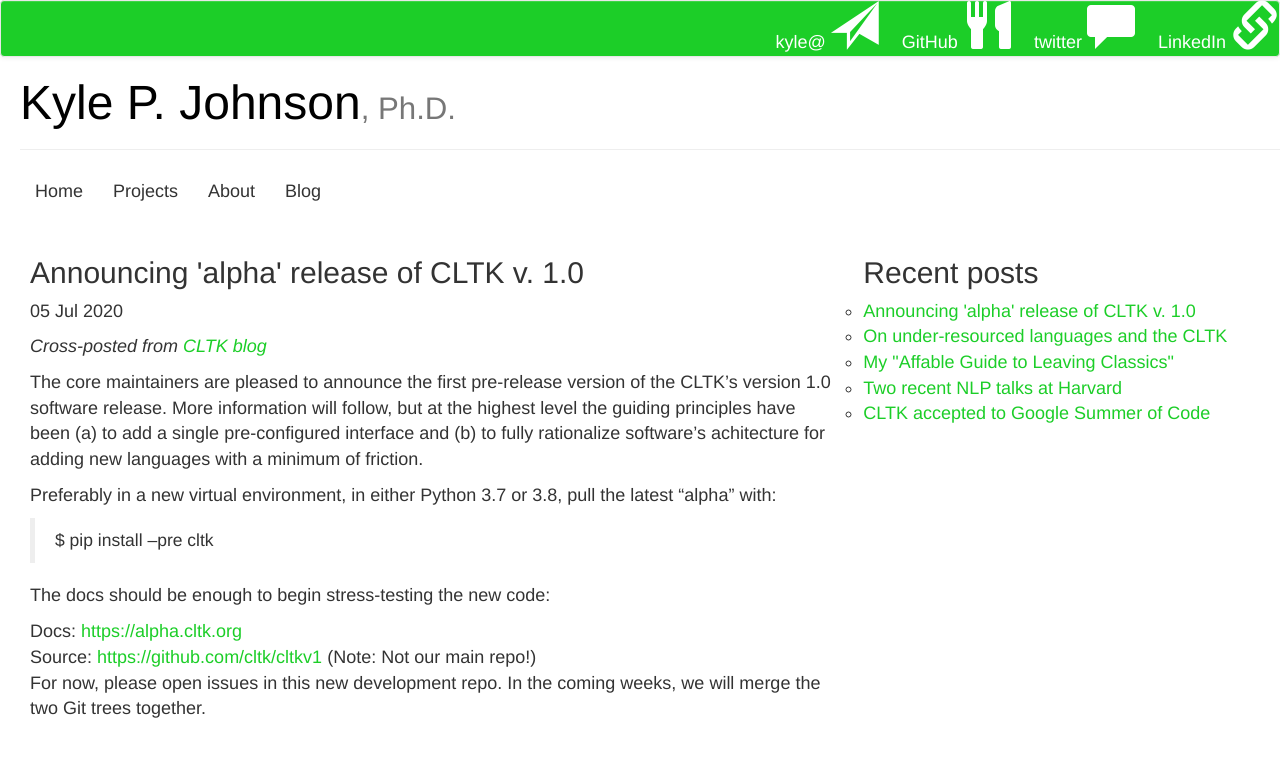
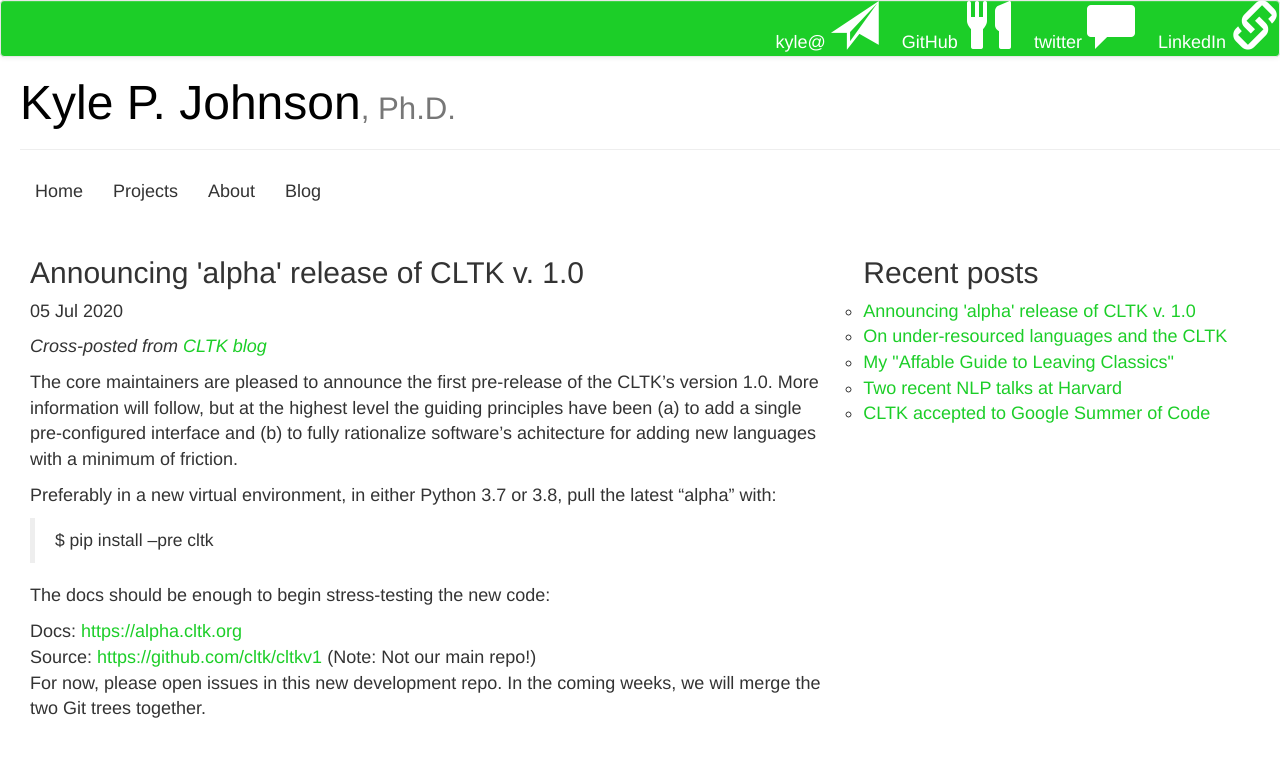
Before and after one commit to kylepjohnson/kylepjohnson.github.io, a Jekyll site: the page built from _posts/2020-07-05-announcing-alpha-release-v1.markdown, in a window 1280 px wide. Shown: the top 757 px of the page. Built offline with Jekyll 4.4.1, drawn with Linux system fonts in a browser that asks for light colours; nearby versions of some CDN libraries.

Commit message:
Update 2020-07-05-announcing-alpha-release-v1.markdown

```diff
--- a/_posts/2020-07-05-announcing-alpha-release-v1.markdown
+++ b/_posts/2020-07-05-announcing-alpha-release-v1.markdown
@@ -8,7 +8,7 @@ author: Kyle P. Johnson
 
 *Cross-posted from [CLTK blog](http://cltk.org/blog/2020/07/05/announcing-alpha-release-v1.html)*
 
-The core maintainers are pleased to announce the first pre-release version of the CLTK's version 1.0 software release. More information will follow, but at the highest level the guiding principles have been (a) to add a single pre-configured interface and (b) to fully rationalize software's achitecture for adding new languages with a minimum of friction.
+The core maintainers are pleased to announce the first pre-release of the CLTK's version 1.0. More information will follow, but at the highest level the guiding principles have been (a) to add a single pre-configured interface and (b) to fully rationalize software's achitecture for adding new languages with a minimum of friction.
 
 Preferably in a new virtual environment, in either Python 3.7 or 3.8, pull the latest "alpha" with:
 
```
